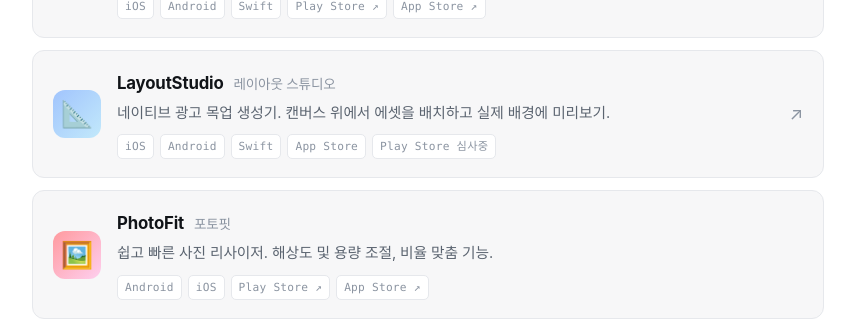
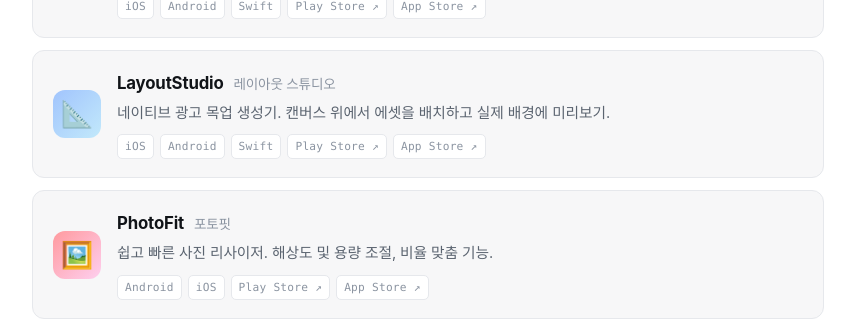
Before and after one commit to glenn-yu/glenn-yu.github.io, a Jekyll site: the page built from index.html, in a window 1280 px wide and 900 px high, scrolled down 795 px. Shown: the part 157-476 px from the top of the window, without its empty margins (212-1067 px from the left). Built offline with Jekyll 4.4.1, drawn with Linux system fonts in a browser that asks for light colours; some web fonts are replaced; the list of posts is cut into pages by our own code.

Commit message:
feat: add LayoutStudio Play Store link
Co-Authored-By: Claude Opus 5 (1M context) <noreply@anthropic.com>

```diff
--- a/index.html
+++ b/index.html
@@ -60,7 +60,7 @@ layout: default
       </span>
     </span>
   </div>
-  <a class="project-card" href="https://apps.apple.com/kr/app/id6791456061" target="_blank" rel="noopener">
+  <div class="project-card">
     <span class="project-icon" style="display:flex;align-items:center;justify-content:center;width:48px;height:48px;font-size:26px;background:linear-gradient(135deg,#a1c4fd,#c2e9fb);border-radius:12px;">📐</span>
     <span class="project-body">
       <span class="project-title">LayoutStudio <small>레이아웃 스튜디오</small></span>
@@ -69,12 +69,11 @@ layout: default
         <span class="project-tag">iOS</span>
         <span class="project-tag">Android</span>
         <span class="project-tag">Swift</span>
-        <span class="project-tag">App Store</span>
-        <span class="project-tag">Play Store 심사중</span>
+        <a class="project-tag project-tag-link" href="https://play.google.com/store/apps/details?id=com.gwangy.nativelayoutstudio" target="_blank" rel="noopener">Play Store ↗</a>
+        <a class="project-tag project-tag-link" href="https://apps.apple.com/kr/app/id6791456061" target="_blank" rel="noopener">App Store ↗</a>
       </span>
     </span>
-    <span class="project-arrow">↗</span>
-  </a>
+  </div>
   <div class="project-card">
     <span class="project-icon" style="display:flex;align-items:center;justify-content:center;width:48px;height:48px;font-size:26px;background:linear-gradient(135deg,#ff9a9e,#fecfef);border-radius:12px;">🖼️</span>
     <span class="project-body">
```
Also changed, not shown: about.md (+2 -2 lines).
